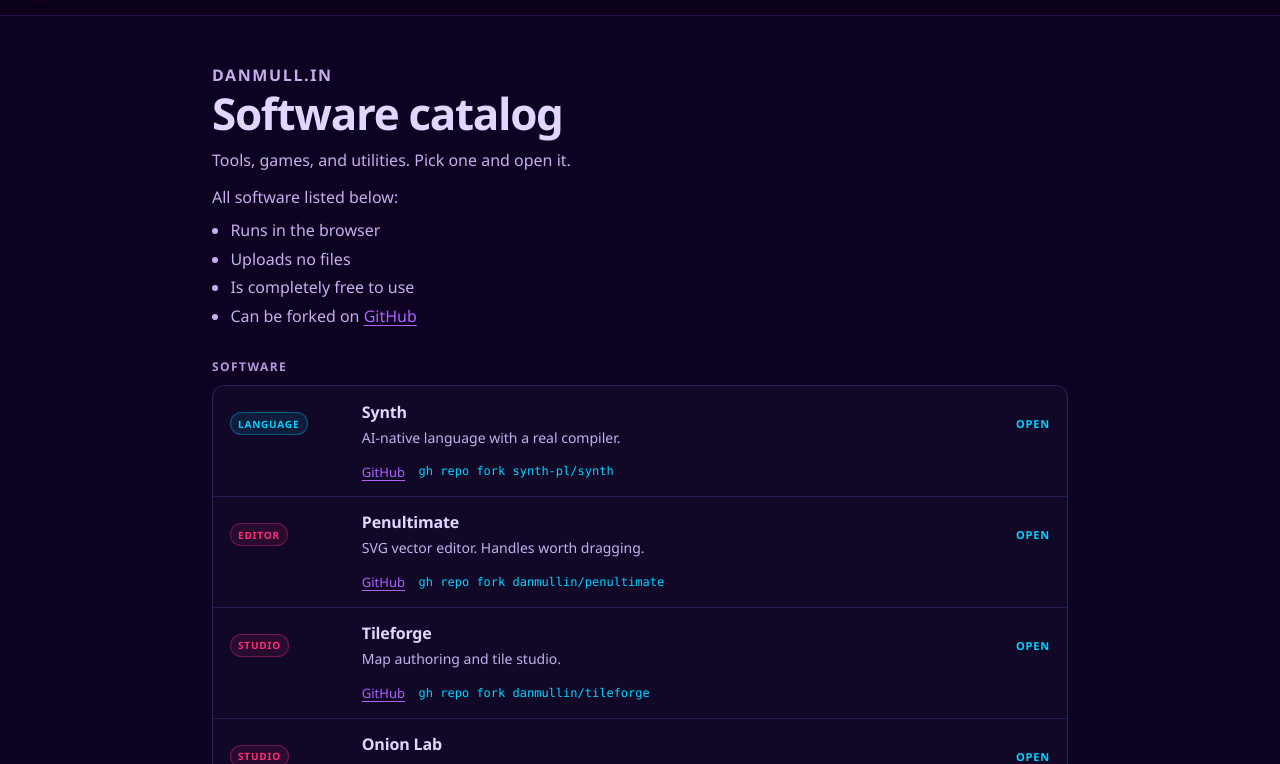
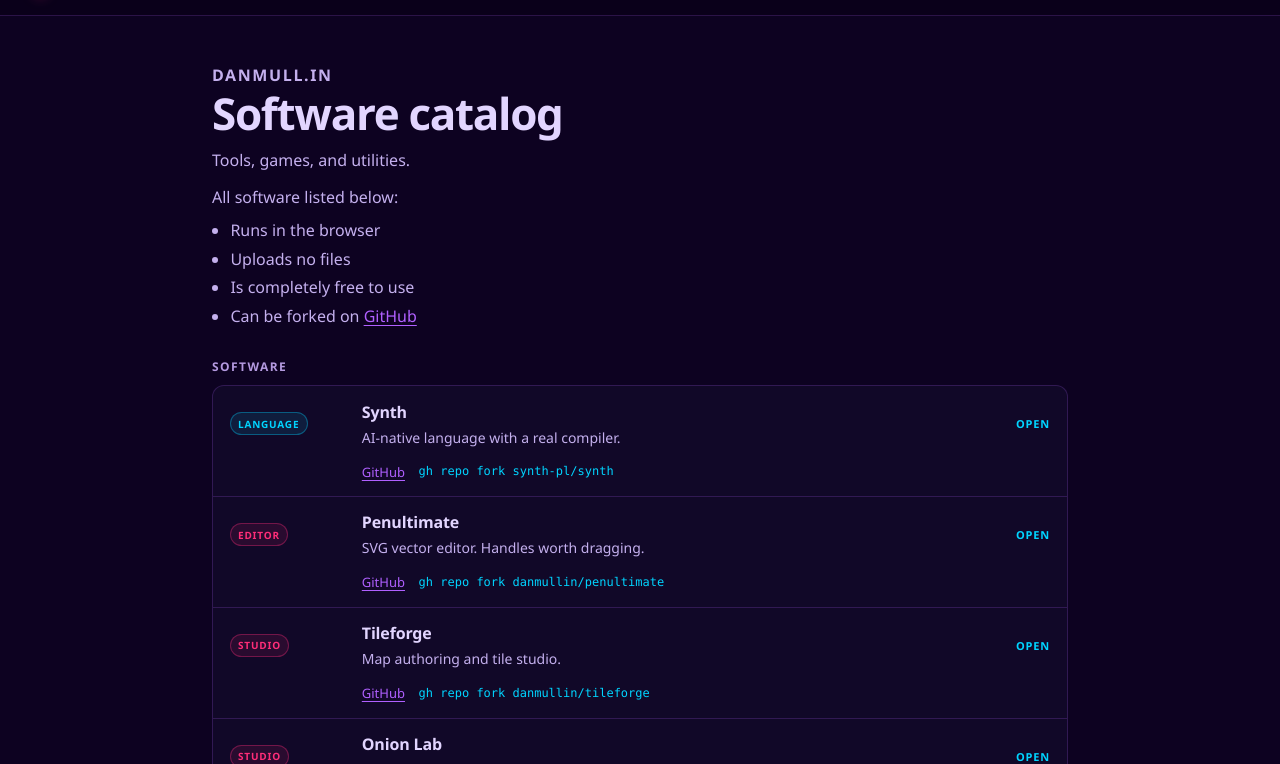
Before and after one commit to danmullin/danmull-in, a website built with Vite: page index.html in a window 1280 px wide. Shown: the part 36-800 px from the top of the page. Built offline with nearby package versions, Linux system fonts and the light colour scheme.

Commit message:
Remove the pick-one line from the catalog intro.
Co-authored-by: Mist <mist@danmull.in>

```diff
--- a/index.html
+++ b/index.html
@@ -52,7 +52,7 @@
     <header class="page-hero">
       <p class="hero-eyebrow">danmull.in</p>
       <h1>Software catalog</h1>
-      <p>Tools, games, and utilities. Pick one and open it.</p>
+      <p>Tools, games, and utilities.</p>
       <p>All software listed below:</p>
       <ul class="catalog-points">
         <li>Runs in the browser</li>
```
